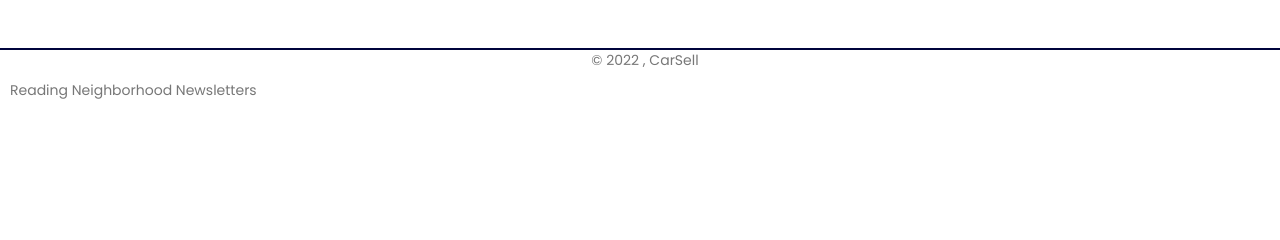
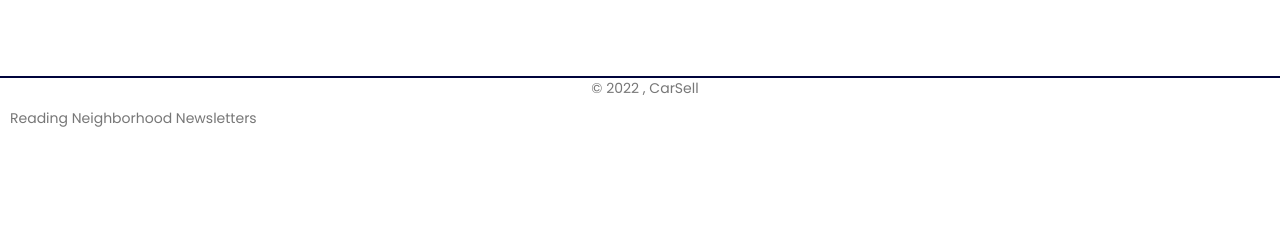
Before and after one commit to stfn-ko/_wheelo, a Python web app: template Website/app/templates/auth/admin.html in a window 1280 px wide. Shown: the part 231-471 px from the top of the page. Run offline with Jinja, Linux system fonts and the light colour scheme; the template is opened without the code that fills it, so the values that code supplies are empty; some libraries are stand-ins or nearby versions.

Commit message:
footer margin

```diff
--- a/Website/app/static/css/styles.css
+++ b/Website/app/static/css/styles.css
@@ -7,7 +7,7 @@ body {
 }
 .footer{
   border-top: 2px solid #00043C;
-  margin-top: 2em;
+  margin-top: 4em;
 }
 
 /* scroll bars */
```
